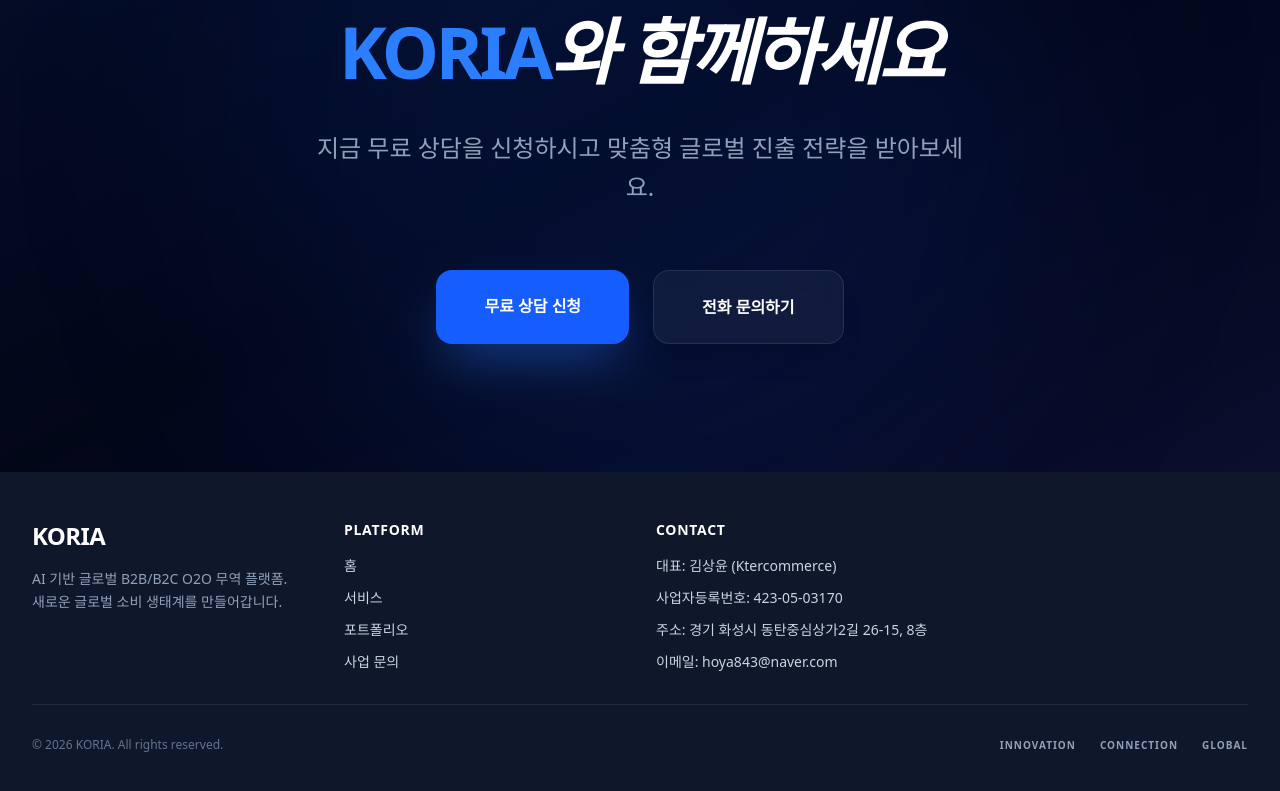
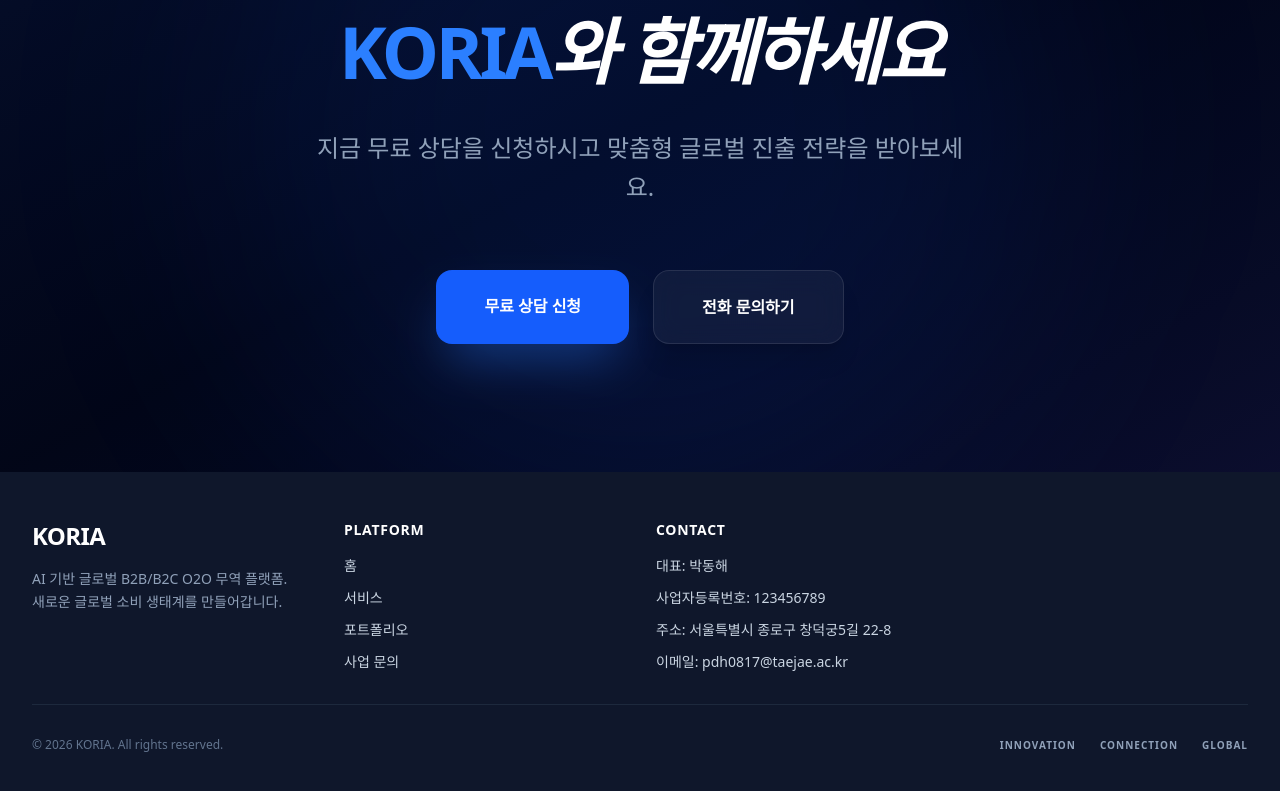
Before and after one commit to Ben-donghae/study-page, a Next.js app: page / in a window 1280 px wide. Shown: the part 5720-6511 px from the top of the page. Built offline with nearby package versions, Linux system fonts and the light colour scheme; a web font is replaced by a local one.

Commit message:
Update: Change contact info in Footer

```diff
--- a/src/components/layout/Footer.tsx
+++ b/src/components/layout/Footer.tsx
@@ -27,10 +27,10 @@
                     <div>
                         <h3 className="text-sm font-semibold text-white uppercase tracking-wider mb-4">Contact</h3>
                         <ul className="space-y-3 text-sm">
-                            <li>대표: 김상윤 (Ktercommerce)</li>
-                            <li>사업자등록번호: 423-05-03170</li>
-                            <li>주소: 경기 화성시 동탄중심상가2길 26-15, 8층</li>
-                            <li>이메일: hoya843@naver.com</li>
+                            <li>대표: 박동해</li>
+                            <li>사업자등록번호: 123456789</li>
+                            <li>주소: 서울특별시 종로구 창덕궁5길 22-8</li>
+                            <li>이메일: pdh0817@taejae.ac.kr</li>
                         </ul>
                     </div>
                 </div>
```
